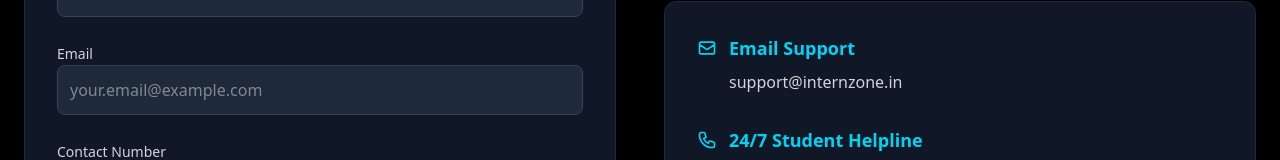
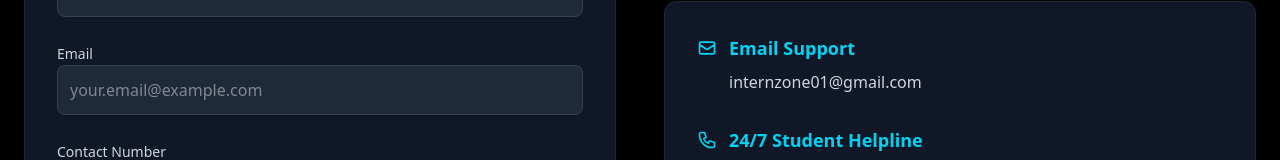
Before and after one commit to internzone00/Frontend, a React (Vite) app: page /contact in a window 1280 px wide. Shown: the part 447-607 px from the top of the page. Built offline with nearby package versions, Linux system fonts and the light colour scheme; no server answers.

Commit message:
Update Contact.jsx

```diff
--- a/src/components/Contact.jsx
+++ b/src/components/Contact.jsx
@@ -165,7 +165,7 @@
                 </svg>
                 <h4 className="text-lg font-semibold text-cyan-400">Email Support</h4>
             </div>
-            <p className="text-gray-300 text-justify pl-8">support@internzone.in</p>
+            <p className="text-gray-300 text-justify pl-8">internzone01@gmail.com</p>
         </div>
 
         {/* Helpline Section */}
```
